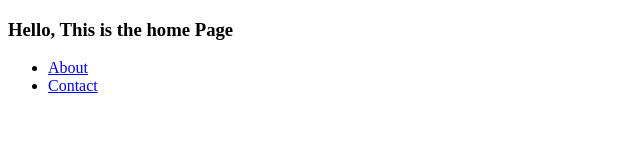
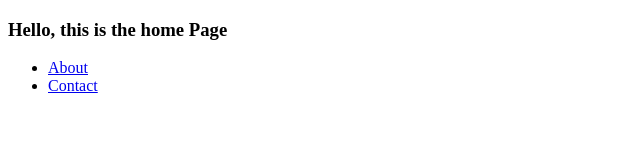
Before and after one commit to srirajbura16/basic-informational-site, a plain HTML site: page index.html in a window 1280 px wide. Shown: the full height of the page, 0-640 px from the left. Drawn offline with Linux system fonts and the light colour scheme.

Commit message:
update text

```diff
--- a/index.html
+++ b/index.html
@@ -7,7 +7,7 @@
   <title>Index</title>
 </head>
 <body>
-  <h3>Hello, This is the home Page</h3>
+  <h3>Hello, this is the home Page</h3>
   <ul>
     <li><a href="./about.html">About</a></li>
     <li><a href="./contact-me.html">Contact</a></li>
```
Also changed, not shown: 404.html (+1 -0 lines).
